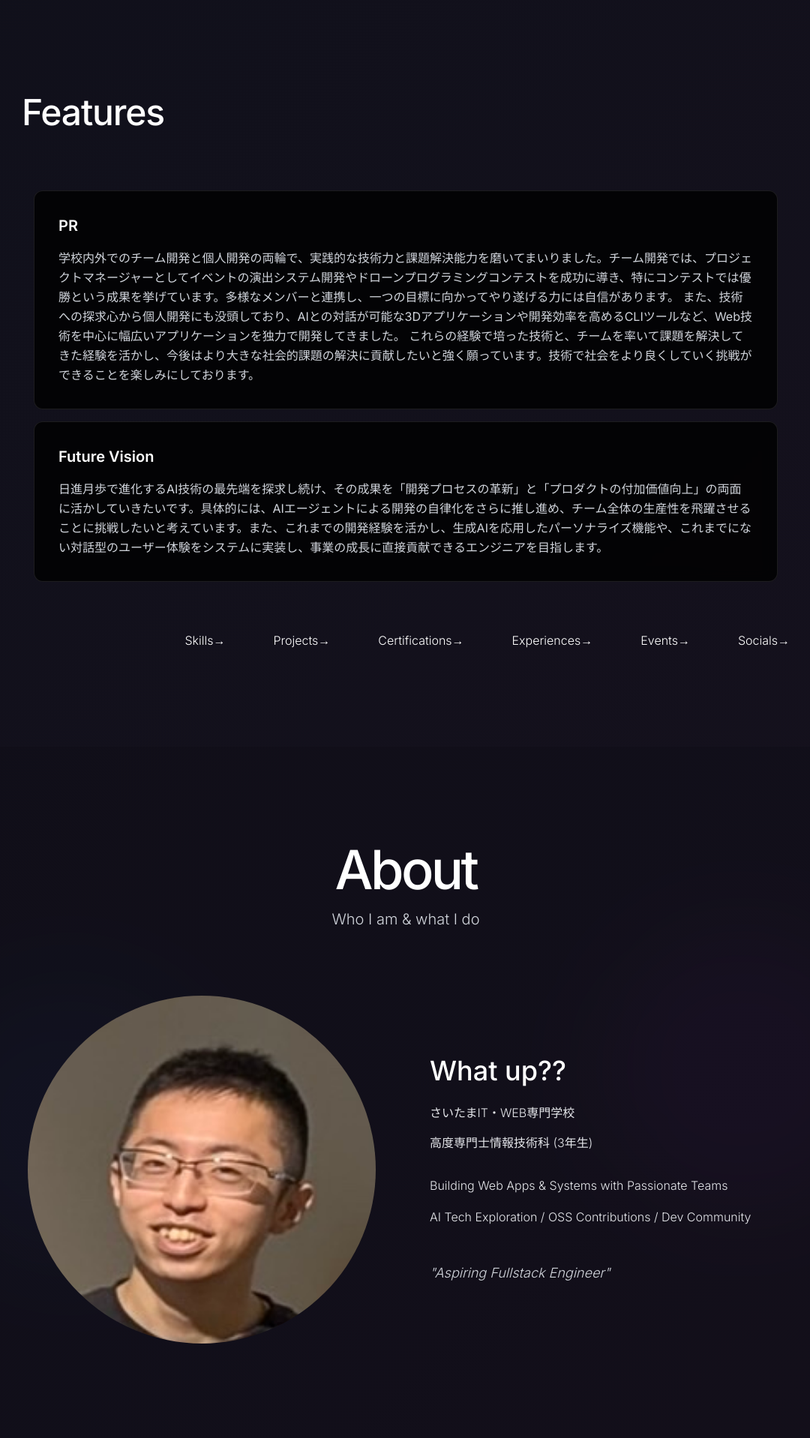
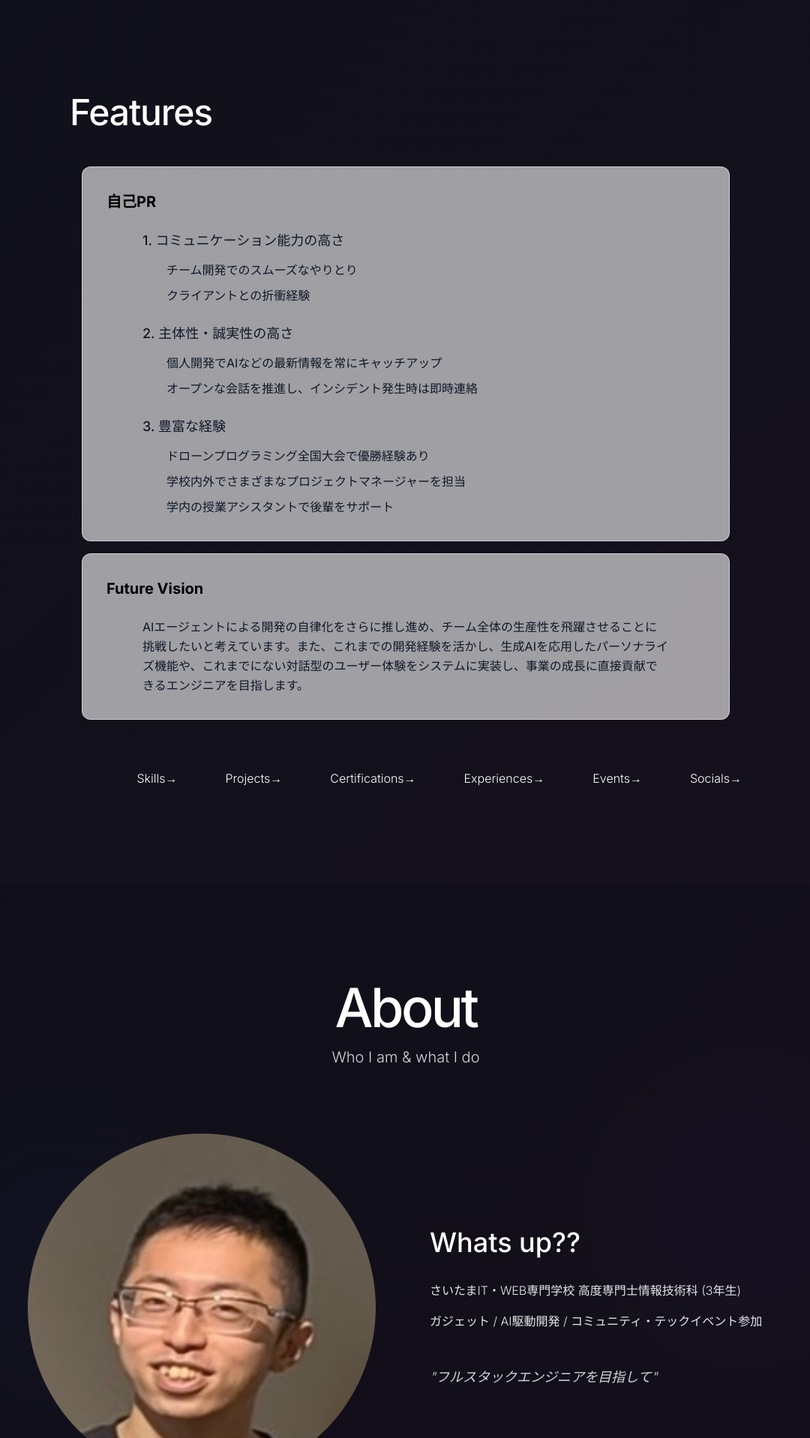
Before and after one commit to lvncer/portfolio, a Next.js app: page / in a window 1280 px wide. Shown: the part 802-2720 px from the top of the page at 75% size, without its empty margins (99-1179 px from the left). Built offline with nearby package versions, Linux system fonts and the light colour scheme.

Commit message:
レイアウトの調整とテキストの更新を実施。資格と経験セクションの最大幅を変更し、プロジェクトのステータスを「停止」に更新。Aboutコンポーネントのテキストを日本語に翻訳し、FeatureSectionの構造を改善。

```diff
--- a/app/certifications/page.tsx
+++ b/app/certifications/page.tsx
@@ -85,7 +85,7 @@ export default function Certifications() {
           initial={{ opacity: 0, y: 20 }}
           animate={{ opacity: 1, y: 0 }}
           transition={{ duration: 0.5 }}
-          className="max-w-6xl mx-auto"
+          className="max-w-4xl mx-auto"
         >
           <section>
             <h1 className="text-4xl font-bold mb-4">保有している資格</h1>
--- a/app/experiences/page.tsx
+++ b/app/experiences/page.tsx
@@ -105,7 +105,7 @@ export default function Experiences() {
           initial={{ opacity: 0, y: 20 }}
           animate={{ opacity: 1, y: 0 }}
           transition={{ duration: 0.5 }}
-          className="max-w-6xl mx-auto"
+          className="max-w-4xl mx-auto"
         >
           <section>
             <h1 className="text-4xl font-bold mb-4">外部での経験</h1>
--- a/app/projects/page.tsx
+++ b/app/projects/page.tsx
@@ -22,7 +22,7 @@ const projects = [
       "TypeScript",
     ],
     category: "ツール",
-    status: "公開中",
+    status: "停止",
     year: "2025",
     github: "https://github.com/lvncer/cc-changelogs",
     live: "https://discord.gg/mkEWzCDv",
--- a/components/home/About.tsx
+++ b/components/home/About.tsx
@@ -27,10 +27,8 @@ const ProfileImage = () => {
 export const About = () => {
   return (
     <div className="relative py-32 overflow-hidden" id="about">
-      {/* Subtle overlay */}
       <div className="absolute inset-0 bg-black/10" />
 
-      {/* Reduced background elements */}
       <div className="absolute top-1/3 left-0 w-96 h-96 bg-blue-500/3 rounded-full blur-3xl" />
       <div className="absolute bottom-1/3 right-0 w-96 h-96 bg-purple-500/3 rounded-full blur-3xl" />
 
@@ -57,39 +55,26 @@ export const About = () => {
               <div className="lg:order-2 space-y-8">
                 <div className="space-y-6">
                   <h2 className="text-3xl md:text-4xl font-medium text-white">
-                    What up??
+                    Whats up??
                   </h2>
-
-                  <div className="space-y-4 text-gray-200">
-                    <div className="flex items-center gap-3">
-                      <span className="font-light">
-                        さいたまIT・WEB専門学校
-                      </span>
-                    </div>
-                    <div className="flex items-center gap-3">
-                      <span className="font-light">
-                        高度専門士情報技術科 (3年生)
-                      </span>
-                    </div>
-                  </div>
                 </div>
 
                 <div className="space-y-4">
-                  <div className="space-y-3">
-                    <p className="text-gray-200 font-light leading-relaxed">
-                      Building Web Apps & Systems with Passionate Teams
-                    </p>
+                  <div className="space-y-4 text-gray-200">
+                    <span className="font-light">
+                      さいたまIT・WEB専門学校 高度専門士情報技術科 (3年生)
+                    </span>
                   </div>
                   <div className="space-y-3">
                     <p className="text-gray-200 font-light leading-relaxed">
-                      AI Tech Exploration / OSS Contributions / Dev Community
+                      ガジェット / AI駆動開発 / コミュニティ・テックイベント参加
                     </p>
                   </div>
                 </div>
 
                 <div className="pt-4">
                   <p className="text-lg text-gray-300 font-light italic">
-                    &quot;Aspiring Fullstack Engineer&quot;
+                    &quot;フルスタックエンジニアを目指して&quot;
                   </p>
                 </div>
               </div>
--- a/components/home/FeatureSection.tsx
+++ b/components/home/FeatureSection.tsx
@@ -1,16 +1,46 @@
 import { AnimatedElement } from "@/components/ui/animated-element";
 import Link from "next/link";
 
-const features = [
+interface FeatureSection {
+  title: string;
+  items: string[];
+}
+
+interface Feature {
+  title: string;
+  description?: string;
+  sections?: FeatureSection[];
+}
+
+const features: Feature[] = [
   {
-    title: "PR",
-    description:
-      "学校内外でのチーム開発と個人開発の両輪で、実践的な技術力と課題解決能力を磨いてまいりました。チーム開発では、プロジェクトマネージャーとしてイベントの演出システム開発やドローンプログラミングコンテストを成功に導き、特にコンテストでは優勝という成果を挙げています。多様なメンバーと連携し、一つの目標に向かってやり遂げる力には自信があります。\n\nまた、技術への探求心から個人開発にも没頭しており、AIとの対話が可能な3Dアプリケーションや開発効率を高めるCLIツールなど、Web技術を中心に幅広いアプリケーションを独力で開発してきました。\n\nこれらの経験で培った技術と、チームを率いて課題を解決してきた経験を活かし、今後はより大きな社会的課題の解決に貢献したいと強く願っています。技術で社会をより良くしていく挑戦ができることを楽しみにしております。",
+    title: "自己PR",
+    sections: [
+      {
+        title: "コミュニケーション能力の高さ",
+        items: ["チーム開発でのスムーズなやりとり", "クライアントとの折衝経験"],
+      },
+      {
+        title: "主体性・誠実性の高さ",
+        items: [
+          "個人開発でAIなどの最新情報を常にキャッチアップ",
+          "オープンな会話を推進し、インシデント発生時は即時連絡",
+        ],
+      },
+      {
+        title: "豊富な経験",
+        items: [
+          "ドローンプログラミング全国大会で優勝経験あり",
+          "学校内外でさまざまなプロジェクトマネージャーを担当",
+          "学内の授業アシスタントで後輩をサポート",
+        ],
+      },
+    ],
   },
   {
     title: "Future Vision",
     description:
-      "日進月歩で進化するAI技術の最先端を探求し続け、その成果を「開発プロセスの革新」と「プロダクトの付加価値向上」の両面に活かしていきたいです。具体的には、AIエージェントによる開発の自律化をさらに推し進め、チーム全体の生産性を飛躍させることに挑戦したいと考えています。また、これまでの開発経験を活かし、生成AIを応用したパーソナライズ機能や、これまでにない対話型のユーザー体験をシステムに実装し、事業の成長に直接貢献できるエンジニアを目指します。",
+      "AIエージェントによる開発の自律化をさらに推し進め、チーム全体の生産性を飛躍させることに挑戦したいと考えています。また、これまでの開発経験を活かし、生成AIを応用したパーソナライズ機能や、これまでにない対話型のユーザー体験をシステムに実装し、事業の成長に直接貢献できるエンジニアを目指します。",
   },
 ];
 
@@ -45,8 +75,8 @@ export const FeatureSection = () => {
   return (
     <div id="features" className="relative py-16 sm:py-32">
       <div className="container mx-auto px-4">
-        <div className="max-w-5xl mx-auto">
-          <AnimatedElement delay={0.2} className="mb-20">
+        <div className="max-w-4xl mx-auto">
+          <AnimatedElement delay={0.2} className="mb-12">
             <h2 className="text-5xl font-medium tracking-tight text-white">
               Features
             </h2>
@@ -55,13 +85,39 @@ export const FeatureSection = () => {
           <div className="grid grid-cols-1 gap-4 px-4 mb-16 md:grid-cols-1">
             {features.map((feature, index) => (
               <AnimatedElement key={feature.title} delay={0.4 + index * 0.1}>
-                <div className="text-left bg-black/80 backdrop-blur-sm rounded-xl p-8 border border-white/10">
-                  <h3 className="text-xl font-semibold text-white mb-4">
+                <div className="text-left bg-white/60 rounded-xl p-8 border border-white/50">
+                  <h3 className="text-xl font-bold text-black pb-6">
                     {feature.title}
                   </h3>
-                  <p className="text-base text-gray-300 leading-relaxed">
-                    {feature.description}
-                  </p>
+                  <div className="space-y-6 px-12">
+                    {feature.sections ? (
+                      <>
+                        {feature.sections.map((section, sectionIndex) => (
+                          <div key={sectionIndex} className="space-y-3">
+                            <h4 className="text-lg font-medium text-gray-900">
+                              {sectionIndex + 1}. {section.title}
+                            </h4>
+                            <ul className="space-y-2">
+                              {section.items.map((item, itemIndex) => (
+                                <li
+                                  key={itemIndex}
+                                  className="text-gray-900 leading-relaxed flex items-start gap-2"
+                                >
+                                  <span className="text-gray-900 px-8">
+                                    {item}
+                                  </span>
+                                </li>
+                              ))}
+                            </ul>
+                          </div>
+                        ))}
+                      </>
+                    ) : (
+                      <p className="text-base text-gray-900 leading-relaxed">
+                        {feature.description}
+                      </p>
+                    )}
+                  </div>
                 </div>
               </AnimatedElement>
             ))}
--- a/components/home/Hero.tsx
+++ b/components/home/Hero.tsx
@@ -6,26 +6,22 @@ import { ArrowRight } from "lucide-react";
 export const Hero = () => {
   return (
     <div className="relative min-h-screen flex items-center justify-center overflow-hidden">
-      {/* Background overlay */}
       <div className="absolute inset-0 bg-black/10" />
 
       <div className="relative z-10 w-full max-w-6xl mx-auto px-4">
-        {/* Main content grid */}
-        <div className="grid gap-16 lg:grid-cols-2 lg:gap-24 items-center">
-          {/* Left side - Text content */}
+        <div className="grid gap-16 lg:grid-cols-2 lg:gap-20 items-center">
           <AnimatedElement delay={0.2} className="space-y-6">
             <div className="space-y-6">
-              <h1 className="text-5xl md:text-6xl font-medium tracking-tighter text-white">
-                System Developer
+              <h1 className="text-4xl md:text-5xl font-medium tracking-tighter text-white">
+                Welcome to Portfolio
               </h1>
               <p className="text-md md:text-xl text-gray-300 font-light leading-relaxed max-w-lg">
-                Building reliable systems through clean code and thoughtful
-                design.
+                A ship in the harbor is safe, but that is not what a ship is
+                for. Sail out to sea and do new things.
               </p>
             </div>
           </AnimatedElement>
 
-          {/* Right side - Navigation buttons */}
           <AnimatedElement delay={0.4} className="space-y-8">
             <div className="grid gap-4">
               <Button
```
